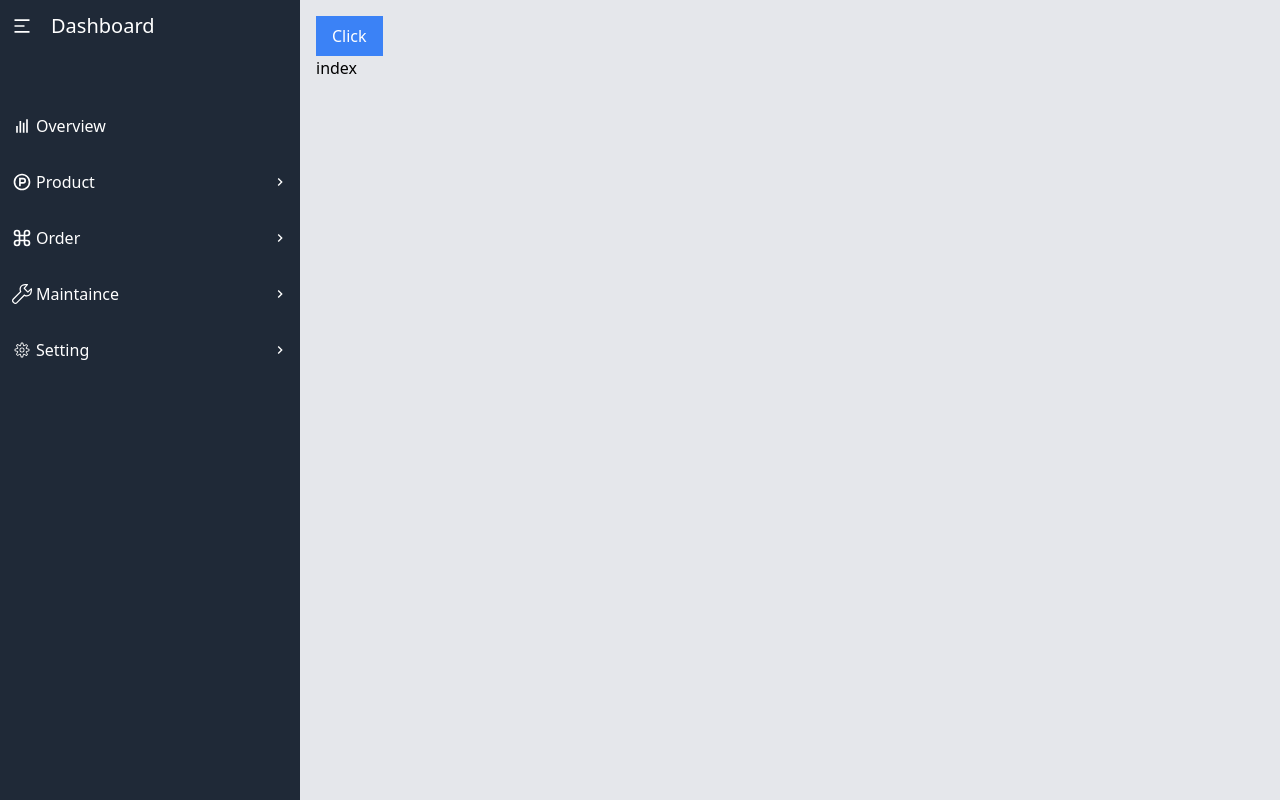
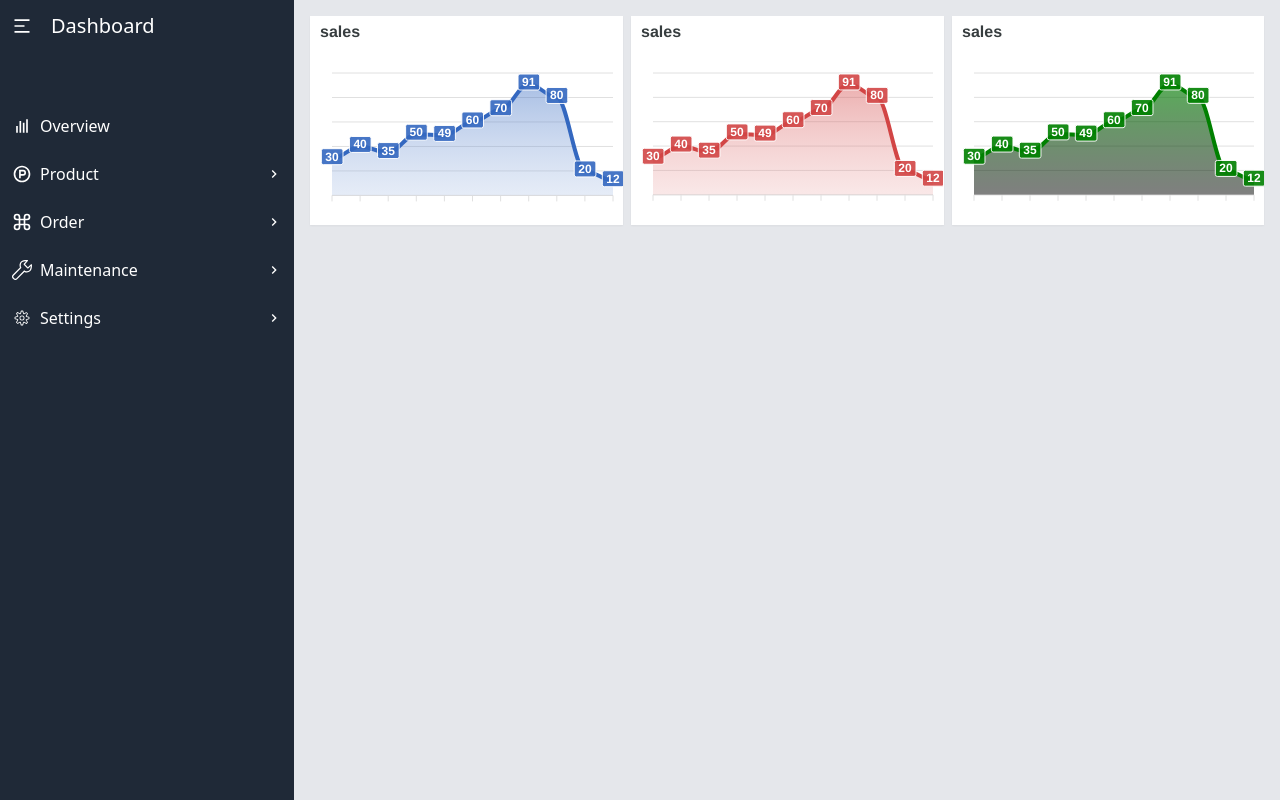
Before and after one commit to mdshehabsk/ecomerce, a React (Vite) app in the folder client/: page /admin in a window 1280 px wide. Built offline with nearby package versions, Linux system fonts and the light colour scheme.

Commit message:
admin panel chart style start

```diff
--- a/client/package.json
+++ b/client/package.json
@@ -11,11 +11,14 @@
   },
   "dependencies": {
     "@reduxjs/toolkit": "^1.9.5",
+    "apexcharts": "^3.45.1",
     "react": "^18.2.0",
+    "react-apexcharts": "^1.4.1",
     "react-dom": "^18.2.0",
     "react-icons": "^4.11.0",
     "react-redux": "^8.1.2",
     "react-router-dom": "^6.16.0",
+    "recharts": "^2.10.4",
     "swiper": "^10.3.1"
   },
   "devDependencies": {
--- /dev/null
+++ b/client/src/components/Admin/LastSixMonthSalesChart.tsx
@@ -0,0 +1,40 @@
+import Chart from "react-apexcharts";
+
+const options = {
+  chart: {
+    id: "basic-bar",
+  },
+  xaxis: {
+    categories: [1991, 1992, 1993, 1994, 1995, 1996, 1997, 1998],
+  },
+  responsive: [
+    {
+      breakpoint: 768, // Adjust this breakpoint based on your design needs
+      options: {
+        chart: {
+          width: "100%", // Set width to 100% for smaller screens
+        },
+      },
+    },
+    {
+      breakpoint: 1140, // Adjust this breakpoint based on your design needs
+      options: {
+        chart: {
+          width: "50%", // Set width to 100% for smaller screens
+        },
+      },
+    },
+  ],
+};
+const series = [
+  {
+    name: "series-1",
+    data: [30, 40, 45, 50, 49, 60, 70, 91],
+  },
+];
+
+const LastSixMonthSalesChart = () => (
+  <Chart options={options} series={series} type="bar" width={500} />
+);
+
+export default LastSixMonthSalesChart;
--- /dev/null
+++ b/client/src/components/Admin/SalesProfitAreaChart.tsx
@@ -0,0 +1,74 @@
+import Chart from "react-apexcharts";
+import { ApexOptions } from "apexcharts";
+import React from "react";
+
+interface ChartData {
+  options: ApexOptions;
+  series: any;
+}
+
+const SalesProfitAreaChart: React.FC<{ color: string }> = ({ color }) => {
+  const chartData: ChartData = {
+    options: {
+      chart: {
+        id: "basic-area",
+        toolbar: {
+          show: false,
+        },
+        zoom:{enabled:false},
+
+      },
+      title:{
+text:'sales',
+margin:10,
+style:{
+    fontSize:'16px'
+}
+      },
+      colors: [color],
+      xaxis: {
+        categories: [
+          "Jan",
+          "Feb",
+          "Mar",
+          "Apr",
+          "May",
+          "Jun",
+          "Jul",
+          "Aug",
+          "Sep",
+          "Oct",
+          "Nov",
+          "Dec",
+        ],
+        labels: { show: false, },
+
+      },
+      yaxis: {
+        labels: { show: false },
+
+      },
+
+    },
+
+
+    series: [
+      {
+        name: "series-1",
+        data: [30, 40, 35, 50, 49, 60, 70, 91, 80, 20, 12],
+      },
+    ],
+  };
+
+  return (
+    <div className="bg-white shadow-sm flex-1">
+      <Chart
+        options={chartData.options}
+        series={chartData.series}
+        type="area"
+      />
+    </div>
+  );
+};
+
+export default SalesProfitAreaChart;
--- a/client/src/components/Admin/Sidebar.tsx
+++ b/client/src/components/Admin/Sidebar.tsx
@@ -9,8 +9,94 @@ import { Link } from "react-router-dom";
 import { useAppDispatch, useAppSelector } from "@toolkit/hook";
 import { sidebarClose } from "@toolkit/slice/AdminSidebarSlice";
 import { RxCross2 } from "react-icons/rx";
+import { useState } from "react";
+
+const sidebarItems = [
+  {
+    id: 1,
+    name: "Overview",
+    icon: BiBarChart,
+  },
+  {
+    id: 2,
+    name: "Product",
+    icon: RiProductHuntLine,
+    submenu: [
+      {
+        id: 21,
+        name: "Add Product",
+      },
+      {
+        id: 22,
+        name: "Edit Product",
+      },
+      {
+        id: 23,
+        name: "Delete Product",
+      },
+    ],
+  },
+  {
+    id: 3,
+    name: "Order",
+    icon: FiCommand,
+    submenu: [
+      {
+        id: 31,
+        name: "Place Order",
+      },
+      {
+        id: 32,
+        name: "Track Order",
+      },
+      {
+        id: 33,
+        name: "Cancel Order",
+      },
+    ],
+  },
+  {
+    id: 4,
+    name: "Maintenance",
+    icon: SlWrench,
+    submenu: [
+      {
+        id: 41,
+        name: "Scheduled Maintenance",
+      },
+      {
+        id: 42,
+        name: "Emergency Maintenance",
+      },
+    ],
+  },
+  {
+    id: 5,
+    name: "Settings",
+    icon: CiSettings,
+    submenu: [
+      {
+        id: 51,
+        name: "General Settings",
+      },
+      {
+        id: 52,
+        name: "Security Settings",
+      },
+      {
+        id: 53,
+        name: "Account Settings",
+      },
+    ],
+  },
+];
 
 const Sidebar = () => {
+  const [activeItem, setActiveItem] = useState<null | number>(null);
+
+  const handleItemClick = (item: number) => {
+    setActiveItem(activeItem === item ? null : item);
+  };
   const { sidebarShow } = useAppSelector((state) => state.AdminSidebar);
   const dispatch = useAppDispatch();
   return (
@@ -22,7 +108,7 @@ const Sidebar = () => {
         onClick={() => dispatch(sidebarClose())}
       ></div>
       <div
-        className={` min-w-[300px] md:basis-[23%] h-full bg-gray-800  overflow-x-hidden ${
+        className={` min-w-[250px] md:basis-[23%] h-full bg-gray-800  overflow-x-hidden ${
           sidebarShow ? "left-0" : "-left-full"
         }  fixed md:left-0  md:static z-20 transition-["position"]  duration-300 `}
       >
@@ -41,41 +127,40 @@ const Sidebar = () => {
         </div>
 
         <ul className="mt-[50px]">
-          <li className=" my-2 p-3 text-white flex items-center gap-2  hover:bg-gray-700 transition-['background'] ">
-            <Link to="" className="flex items-center gap-1  ">
-              <BiBarChart className="text-xl" />
-              <span className="   "> Overview</span>
-            </Link>
-            {/* <MdKeyboardArrowRight className="ml-auto  " /> */}
-          </li>
-          <li className=" my-2 p-3 text-white flex items-center gap-2  hover:bg-gray-700 transition-['background'] ">
-            <Link to="" className="flex items-center gap-1  ">
-              <RiProductHuntLine className="text-xl" />
-              <span className="   "> Product</span>
-            </Link>
-            <MdKeyboardArrowRight className="ml-auto  " />
-          </li>
-          <li className=" my-2 p-3 text-white flex items-center gap-2  hover:bg-gray-700 transition-['background'] ">
-            <Link to="" className="flex items-center gap-1  ">
-              <FiCommand className="text-xl" />
-              <span className="   "> Order</span>
-            </Link>
-            <MdKeyboardArrowRight className="ml-auto  " />
-          </li>
-          <li className=" my-2 p-3 text-white flex items-center gap-2  hover:bg-gray-700 transition-['background'] ">
-            <Link to="" className="flex items-center gap-1  ">
-              <SlWrench className="text-xl" />
-              <span className="   "> Maintaince</span>
-            </Link>
-            <MdKeyboardArrowRight className="ml-auto  " />
-          </li>
-          <li className=" my-2 p-3 text-white flex items-center gap-2  hover:bg-gray-700 transition-['background'] ">
-            <Link to="" className="flex items-center gap-1  ">
-              <CiSettings className="text-xl" />
-              <span className="   "> Setting</span>
-            </Link>
-            <MdKeyboardArrowRight className="ml-auto  " />
-          </li>
+          {sidebarItems.map((item) => (
+            <li
+              onClick={() => handleItemClick(item.id)}
+              key={item.id}
+              className="text-white flex flex-wrap items-center  "
+            >
+              <div className={`flex items-center gap-2  hover:bg-gray-700 transition-['background'] p-3 w-full ${activeItem === item.id && "bg-gray-700"} `}>
+                <item.icon className="text-xl" />
+                <span className=""> {item.name} </span>
+                {item.submenu && (
+                  <MdKeyboardArrowRight
+                    className={`ml-auto  ${
+                      activeItem === item.id && " rotate-90 "
+                    } `}
+                  />
+                )}
+              </div>
+              {activeItem === item.id && (
+                <ul className="basis-full  bg-gray-800">
+                  {item.submenu &&
+                    item.submenu.map((subItem) => (
+                      <li
+                        key={subItem.id}
+                        className="py-2 border-t border-gray-700 hover:bg-gray-700  pl-5 "
+                      >
+                        <Link to="/new" className="py-3">
+                          {subItem.name}
+                        </Link>
+                      </li>
+                    ))}
+                </ul>
+              )}
+            </li>
+          ))}
         </ul>
       </div>
     </>
--- a/client/src/pages/admin/Admin.tsx
+++ b/client/src/pages/admin/Admin.tsx
@@ -13,8 +13,8 @@ const Admin = () => {
    <div className="flex w-screen h-screen   " >
     <Sidebar/>
 
-    <div className="flex-1 bg-gray-200 md:p-4" >
-      <button className="px-4 py-2 bg-blue-500 text-white"  onClick={sidebarShow} >Click</button>
+    <div className="flex-1 bg-gray-200 md:p-4 overflow-y-auto " >
+      <button className="px-4 py-2 bg-blue-500 text-white md:hidden "  onClick={sidebarShow} >Click</button>
     <Outlet/>
     </div>
 
--- a/client/src/pages/admin/index.tsx
+++ b/client/src/pages/admin/index.tsx
@@ -1,8 +1,14 @@
-
+import  LastSixMonthSalesChart  from "@components/Admin/LastSixMonthSalesChart";
+import SalesProfitAreaChart from "@components/Admin/SalesProfitAreaChart";
 
 const index = () => {
   return (
-    <div>index</div>
-  )
-}
-export default index
+    <>
+    <div className="flex gap-2 justify-between">
+    <SalesProfitAreaChart color="#3468C0" /><SalesProfitAreaChart color="#D24545" /><SalesProfitAreaChart color="green" />
+    </div>
+    <LastSixMonthSalesChart  />
+    </>
+  );
+};
+export default index;
```
Also changed, not shown: 1 other file (tests, documents, lock files or other folders).
